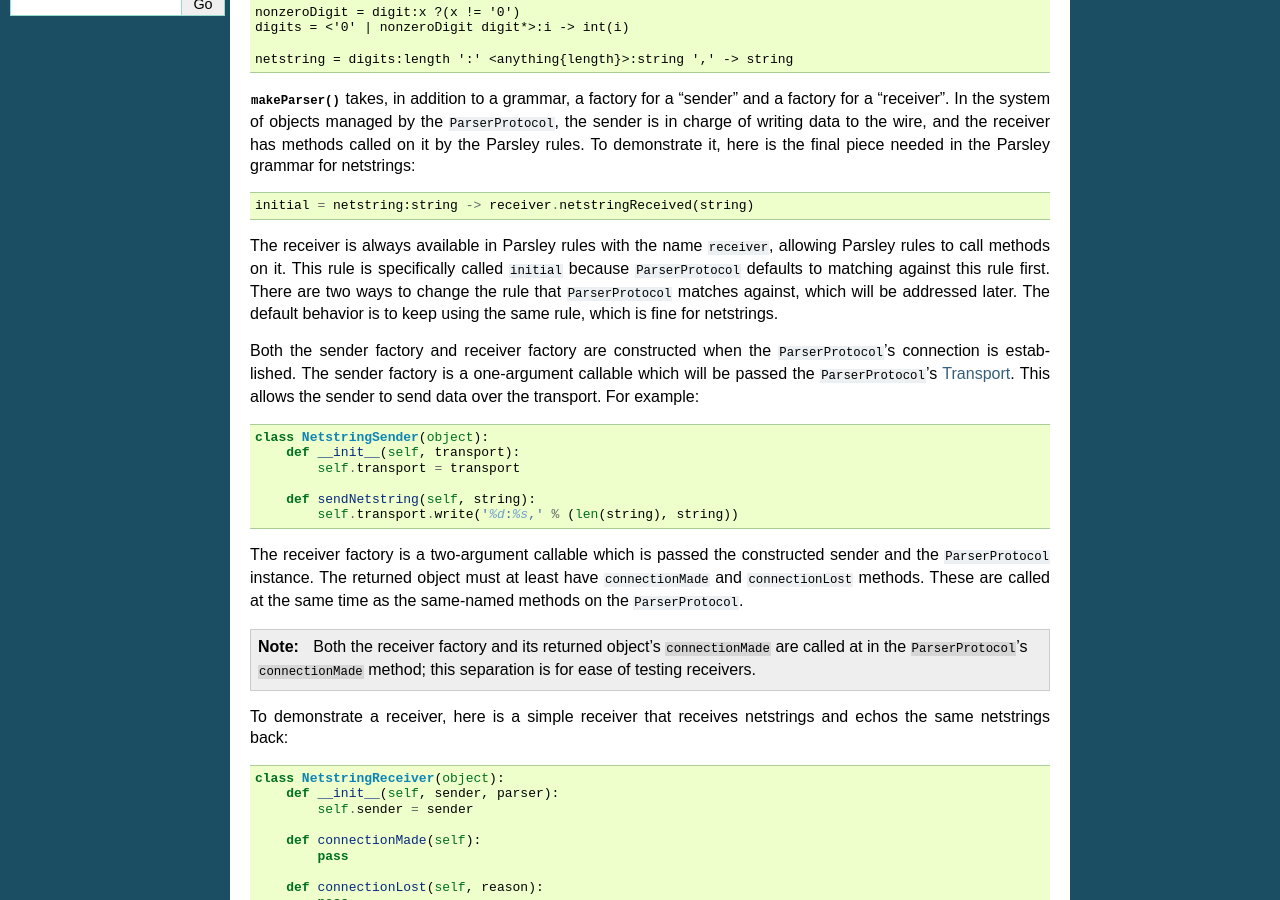
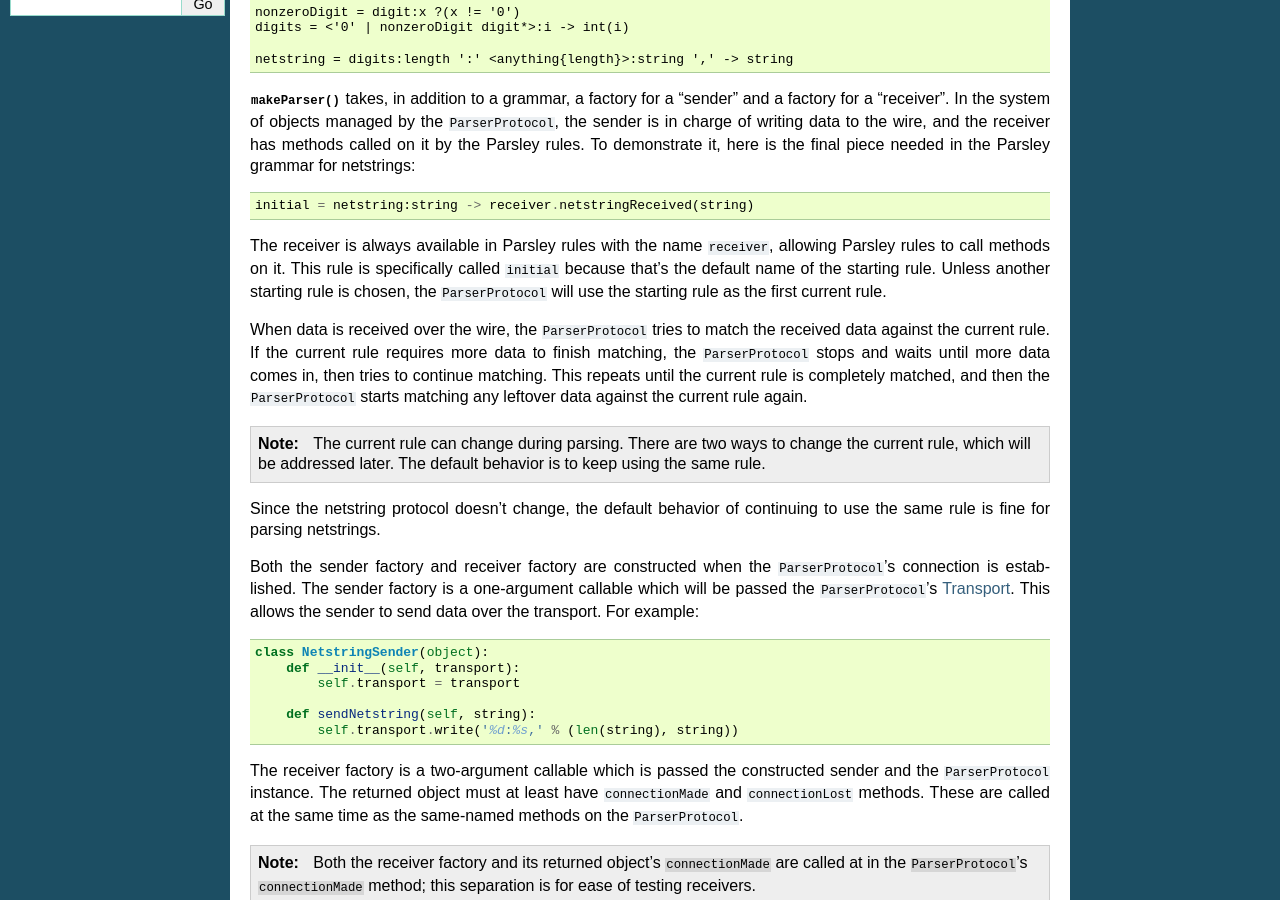
Before and after one commit to pyga/parsley, a Sphinx documentation site: the page built from doc/tutorial3.rst, in a window 1280 px wide and 900 px high, scrolled down 453 px. Built offline with Sphinx 7.4.7, drawn with Linux system fonts in a browser that asks for light colours; some of the changed text lies outside the part shown.

Commit message:
Clarify, reword, and add some stuff.

```diff
--- a/doc/tutorial3.rst
+++ b/doc/tutorial3.rst
@@ -40,10 +40,25 @@
 
 The receiver is always available in Parsley rules with the name ``receiver``,
 allowing Parsley rules to call methods on it. This rule is specifically called
-``initial`` because ``ParserProtocol`` defaults to matching against this rule
-first. There are two ways to change the rule that ``ParserProtocol`` matches
-against, which will be addressed later. The default behavior is to keep using
-the same rule, which is fine for netstrings.
+``initial`` because that's the default name of the starting rule. Unless
+another starting rule is chosen, the ``ParserProtocol`` will use the starting
+rule as the first current rule.
+
+When data is received over the wire, the ``ParserProtocol`` tries to match the
+received data against the current rule. If the current rule requires more data
+to finish matching, the ``ParserProtocol`` stops and waits until more data
+comes in, then tries to continue matching. This repeats until the current rule
+is completely matched, and then the ``ParserProtocol`` starts matching any
+leftover data against the current rule again.
+
+.. note::
+
+   The current rule can change during parsing. There are two ways to change the
+   current rule, which will be addressed later. The default behavior is to keep
+   using the same rule.
+
+Since the netstring protocol doesn't change, the default behavior of continuing
+to use the same rule is fine for parsing netstrings.
 
 Both the sender factory and receiver factory are constructed when the
 ``ParserProtocol``'s connection is established. The sender factory is a
@@ -168,10 +183,11 @@
 Composing senders and receivers
 -------------------------------
 
-The design of senders and receivers is intentional to make composition easy.
-While the composition is easy enough to do on your own, Parsley provides two
-functions: :func:`stackSenders` and :func:`stackReceivers`. Both take a base
-factory followed by zero or more wrappers.
+The design of senders and receivers is intentional to make composition easy:
+no subclassing is required. While the composition is easy enough to do on your
+own, Parsley provides two functions: :func:`stackSenders` and
+:func:`stackReceivers`. Both take a base factory followed by zero or more
+wrappers.
 
 Their use is extremely simple: ``stackSenders(x, y, z)`` will return a sender
 factory which will, when called with a transport, return
@@ -238,9 +254,8 @@
 More advanced parsing
 ---------------------
 
-As mentioned before, it's possible to switch the rule that the
-``ParserProtocol`` uses to match incoming data. Imagine a "netstrings2"
-protocol that looks like this::
+As mentioned before, it's possible to change the current rule. Imagine a
+"netstrings2" protocol that looks like this::
 
   3:foo,3;bar,4:spam,4;eggs,
 
@@ -253,10 +268,9 @@
   colon = digits:length ':' <anything{length}>:string ',' -> receiver.netstringReceived(':', string)
   semicolon = digits:length ';' <anything{length}>:string ',' -> receiver.netstringReceived(';', string)
 
-Note that there is no ``initial`` rule. The initial rule can be changed using
-the ``setNextRule`` method of a ``ParserProtocol``. Here's the beginning of a
-receiver for netstrings2::
-
+Note that there is no ``initial`` rule. The starting rule can be specified
+using the ``setNextRule`` method of a ``ParserProtocol``. Here's the beginning
+of a receiver for netstrings2::
 
   class Netstring2Receiver(object):
       def __init__(self, sender, parser):
@@ -266,12 +280,19 @@
       def connectionMade(self):
           self.parser.setNextRule('colon')
 
-It doesn't actually matter if ``setNextRule`` is called in ``__init__`` or
-``connectionMade`` to set the initial rule as long as it's called in one of
-them (or something called by one of them). The other way to change the rule the
-``ParserProtocol`` is matching is to make the current rule evaluate to a string
-naming another rule. Since in our grammar the ``colon`` rule evaluates to the
-result of calling ``receiver.netstringReceived(...)``, the
+In our case calling ``setNextRule`` is required before parsing begins since
+there is no rule named ``initial``. Otherwise, the ``ParserProtocol`` would try
+to match against a nonexistant rule and fail.
+
+.. note::
+
+   It doesn't matter if ``setNextRule`` is called in ``__init__`` or
+   ``connectionMade`` to set the starting rule as long as it's called in one of
+   them (or something called by one of them).
+
+The other way to change the current rule is to make the current rule evaluate
+to a string naming another rule. Since in our grammar the ``colon`` rule
+evaluates to the result of calling ``receiver.netstringReceived(...)``, the
 ``netstringReceived`` method could look like this::
 
   def netstringReceived(self, delimiter, string):
```
